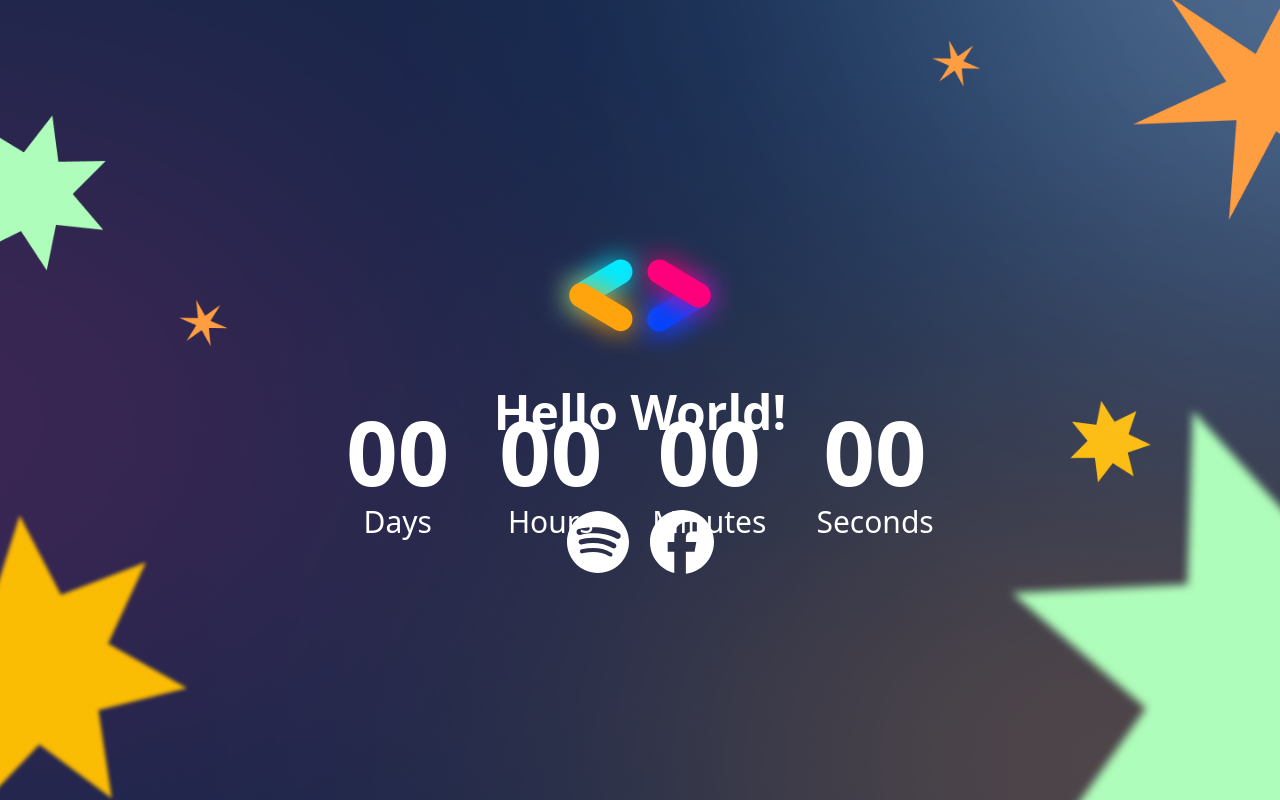
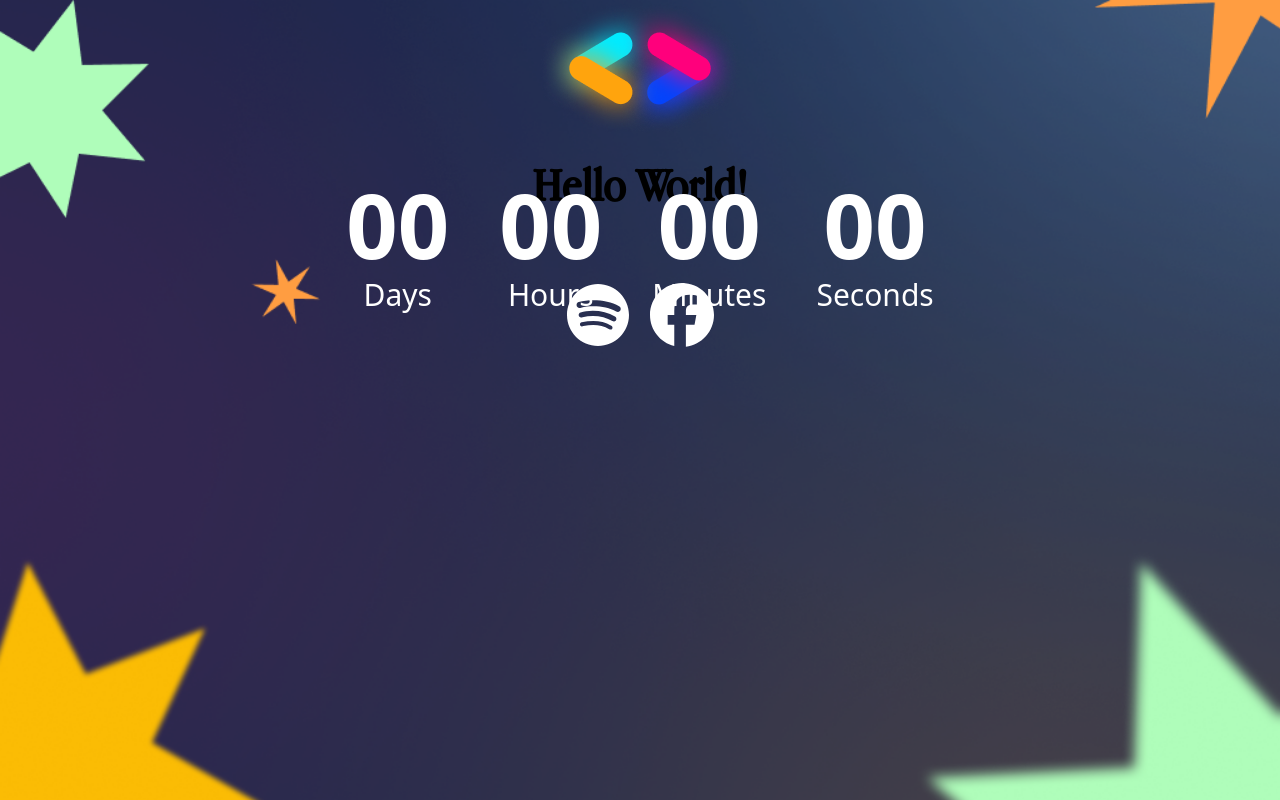
Before and after one commit to gdgoc-usls/quandary-countdown-24, a React (Vite) app: page / in a window 1280 px wide. Built offline with nearby package versions, Linux system fonts and the light colour scheme.

Commit message:
Chore: TailwindCSS theme setup:

```diff
--- a/index.html
+++ b/index.html
@@ -4,10 +4,11 @@
     <meta charset="UTF-8" />
     <link rel="icon" type="png" href="/TabIcon-White.png" />
     <meta name="viewport" content="width=device-width, initial-scale=1.0" />
-    <link rel="stylesheet" href="./src/styles/globals.css"/>
+    <link rel="stylesheet" href="src/styles/globals.css"/>
     <title>Quandary `24 | Countdown</title>
   </head>
-  <body>
+  <body class="w-screen h-screen overflow-hidden sm:bg-[url('/src/assets/bg-mobile.png')] md:bg-[url('/src/assets/bg-tablet.png')]
+  bg-[url('/src/assets/bg-desktop.png')] bg-cover bg-fixed bg-center bg-no-repeat">
     <div id="root"></div>
     <script type="module" src="/src/main.tsx"></script>
   </body>
--- a/src/App.tsx
+++ b/src/App.tsx
@@ -1,13 +1,11 @@
 import { Footer, QuandaryIcon, Timer } from '@components/Component'
 
 function App() {
-  let startDate = new Date('November 18 2024 00:00:00')
-  let targetDate = new Date('November 21 2024 17:00:00')
   return (
     <>
       <QuandaryIcon />
-      <h3 className="text-center text-white text-5xl font-bold">Hello World!</h3>
-      <Timer start={startDate} target={targetDate} />
+      <h3 className="text-center text-5xl font-bold font-garamond">Hello World!</h3>
+      <Timer />
       <Footer />
     </>
   )
--- a/src/components/Footer.tsx
+++ b/src/components/Footer.tsx
@@ -2,11 +2,11 @@ export default function Footer() {
     return (
         <footer className="flex gap-5 items-center justify-center bottom-[10%]">
             <a href="https://open.spotify.com/playlist/0WHIzvpbmnLMuCG7UEMOj3?si=vDS69yH2QKaQRqb3w511pg&pi=3YF-rlktRJi8R" target="_blank" rel="noreferrer noopener">
-                <svg className="w-16 h-16 fill-white hover:scale-[1.1] hover:transition duration-300 ease-in-out hover:drop-shadow-[0_1px_1px_rgba(255,255,255,0.8)]" xmlns="http://www.w3.org/2000/svg" viewBox="0 0 496 512" >
+                <svg className="w-16 h-16 fill-white hover:scale-[1.1] hover:transition duration-300 ease-in-out hover:drop-shadow-links" xmlns="http://www.w3.org/2000/svg" viewBox="0 0 496 512" >
                     <path d="M248 8C111.1 8 0 119.1 0 256s111.1 248 248 248 248-111.1 248-248S384.9 8 248 8zm100.7 364.9c-4.2 0-6.8-1.3-10.7-3.6-62.4-37.6-135-39.2-206.7-24.5-3.9 1-9 2.6-11.9 2.6-9.7 0-15.8-7.7-15.8-15.8 0-10.3 6.1-15.2 13.6-16.8 81.9-18.1 165.6-16.5 237 26.2 6.1 3.9 9.7 7.4 9.7 16.5s-7.1 15.4-15.2 15.4zm26.9-65.6c-5.2 0-8.7-2.3-12.3-4.2-62.5-37-155.7-51.9-238.6-29.4-4.8 1.3-7.4 2.6-11.9 2.6-10.7 0-19.4-8.7-19.4-19.4s5.2-17.8 15.5-20.7c27.8-7.8 56.2-13.6 97.8-13.6 64.9 0 127.6 16.1 177 45.5 8.1 4.8 11.3 11 11.3 19.7-.1 10.8-8.5 19.5-19.4 19.5zm31-76.2c-5.2 0-8.4-1.3-12.9-3.9-71.2-42.5-198.5-52.7-280.9-29.7-3.6 1-8.1 2.6-12.9 2.6-13.2 0-23.3-10.3-23.3-23.6 0-13.6 8.4-21.3 17.4-23.9 35.2-10.3 74.6-15.2 117.5-15.2 73 0 149.5 15.2 205.4 47.8 7.8 4.5 12.9 10.7 12.9 22.6 0 13.6-11 23.3-23.2 23.3z"/>
                 </svg>
             </a>
-            <a className="w-16 h-16 fill-white hover:scale-[1.1] hover:transition duration-300 ease-in-out hover:drop-shadow-[0_1px_1px_rgba(255,255,255,0.8)]" href="https://facebook.com/dsc.usls" target="_blank"  rel="noreferrer noopener">
+            <a className="w-16 h-16 fill-white hover:scale-[1.1] hover:transition duration-300 ease-in-out hover:drop-shadow-links" href="https://facebook.com/dsc.usls" target="_blank"  rel="noreferrer noopener">
                 <svg xmlns="http://www.w3.org/2000/svg" viewBox="0 0 512 512">
                     <path d="M512 256C512 114.6 397.4 0 256 0S0 114.6 0 256C0 376 82.7 476.8 194.2 504.5V334.2H141.4V256h52.8V222.3c0-87.1 39.4-127.5 125-127.5c16.2 0 44.2 3.2 55.7 6.4V172c-6-.6-16.5-1-29.6-1c-42 0-58.2 15.9-58.2 57.2V256h83.6l-14.4 78.2H287V510.1C413.8 494.8 512 386.9 512 256h0z"/>
                 </svg>
--- a/src/components/Timer.tsx
+++ b/src/components/Timer.tsx
@@ -22,11 +22,13 @@ const TimeUnit: React.FC<TimerSegmentProps> = ({time, label}) => {
 
 }
 
-// Chore: add start date, update dates using useContext()
-const Timer: React.FC<{ start: Date, target: Date }> = ({ start, target }) => {
+// Chore: add start date, update textcontent using context
+const Timer: React.FC = () => {
+    // start = November 18 2024 00:00:00, end = November 21 2024 17:00:00
+    let startDate = new Date('November 18 2024 00:00:00'), targetDate = new Date('November 21 2024 17:00:00')
     const calcTimeLeft = () => {
-        const diff: number = target.getTime() - new Date().getTime()
-        const totalSeconds: number = Math.floor(diff / 1000)
+        const diff = targetDate.getTime() - new Date().getTime()
+        const totalSeconds = Math.floor(diff / 1000)
         const timeLeft: TimeLeft  = {
             days: (diff > 0) ? Math.floor(totalSeconds / (24 * 3600)) : 0,
             hours: (diff > 0) ? Math.floor(totalSeconds / 3600) % 24 : 0,
@@ -44,14 +46,14 @@ const Timer: React.FC<{ start: Date, target: Date }> = ({ start, target }) => {
         }, 1000)
 
         return () => clearInterval(timer)
-    }, [target])
+    }, [targetDate])
 
     return (
-        <div className='w-[400px] flex items-center justify-center p-[5px] scale-[2.5] gap-3'>
+        <div className='w-[400px] flex items-center justify-center p-[5px] scale-[2.5] gap-3 mx-auto gradient-border'>
             {
                 Object.keys(time).map((key, index) => {
                     const label = key.charAt(0).toUpperCase() + key.slice(1)
-                    return <TimeUnit key={index} time={time[key as keyof TimeLeft]} label={label} />
+                    return <TimeUnit key={ index } time={time[key as keyof TimeLeft]} label={ label } />
                 })
             }
         </div>
--- a/src/styles/globals.css
+++ b/src/styles/globals.css
@@ -1,47 +1,23 @@
 @import "tailwindcss";
 
-/*
-@tailwind base;
-@tailwind components;
-@tailwind utilities;
-*/
+/* Custom Font */
+@font-face {
+    font-family: "Apple Garamond";
+    src: url("/src/assets/font/AppleGaramond.woff2") format("woff2");
+    font-weight: normal;
+    font-style: normal;
+}
 
-/* Default styling @ base*/
-@layer base {
-    /* Custom Font */
-    @font-face {
-        font-family: 'Apple Garamond';
-        src: url('@assets/font/AppleGaramond.woff2'); /* Changed */
-        font-weight: 400;
-        font-style: normal;
-    }
+@theme {
+    --font-garamond: "Apple Garamond";
+    --color-inv-blue: rgba(4, 67, 251, 1);
+    --color-inv-cyan: rgba(0, 235, 255, 1);
+    --color-inv-pink: rgba(255, 0, 124, 1);
+    --color-inv-yellow: rgba(255, 164, 13, 1);
+    --color-grad-yellow: #fbbc04;
+    --color-grad-light-purple: #e2affd;
+    --color-grad-light-blue: #afc1fd;
+    --color-grad-light-green: #affdba;
 
-    :root {
-        --inv-blue: rgba(4, 67, 251, 1);
-        --inv-cyan: rgba(0, 235, 255, 1);
-        --inv-pink: rgba(255, 0, 124, 1);
-        --inv-yellow: rgba(255, 164, 13, 1);
-        --grad-yellow: #fbbc04;
-        --grad-light-purple: #e2affd;
-        --grad-light-blue: #afc1fd;
-        --grad-light-green: #affdba;
-    }
-
-    *,
-    *::before,
-    *::after {
-        padding: 0;
-        margin: 0;
-        box-sizing: border-box;
-    }
-
-    body {
-        width: 100vw;
-        height: 100vh;
-        background: url('@assets/bg-desktop.png') no-repeat fixed center / cover;
-        display: flex;
-        justify-content: center;
-        align-items: center;
-        overflow: hidden;
-    }
+    --drop-shadow-links: 0 1px 1px rgba(255,255,255,0.8);
 }
--- a/tailwind.config.js
+++ /dev/null
@@ -1,21 +0,0 @@
-// tailwind.config.js TODO: check first if root variables in globals.css is working
-export default {
-    content: [
-      './index.html', // Adjust the path as needed
-      './src/**/*.{js,ts,jsx,tsx}', // Adjust the path based on your file structure
-      // TODO: fix
-      '@/styles/globals.css',
-    ],
-      // TODO: fix
-    theme: {
-      extend: {
-        fontFamily: {
-          garamond: ["Apple Garamond", "serif"],
-        },
-        colors: {
-
-        }
-      },
-    },
-    plugins: [],
-  }
```
Also changed, not shown: package.json (+3 -4 lines), 1 other file (tests, documents, lock files or other folders).
